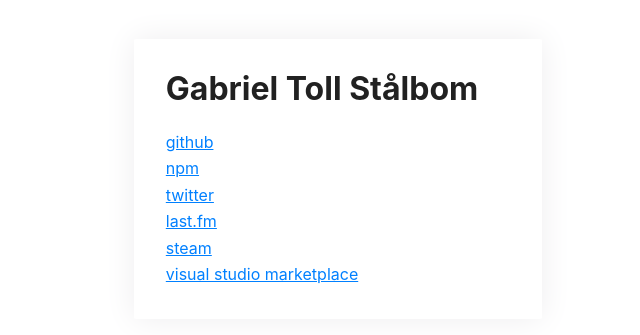
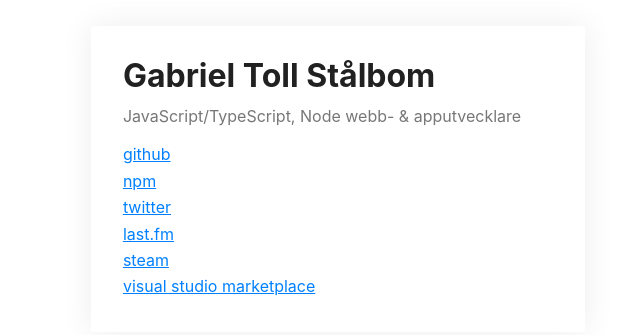
Before and after one commit to gabbes/www, a Gatsby site: page / in a window 1280 px wide. Shown: the part 221-556 px from the top of the page, without its empty margins (302-942 px from the left). Built offline with nearby package versions, Linux system fonts and the light colour scheme; Gatsby itself is replaced by a stand-in of ours.

Commit message:
feat(pages): add description

```diff
--- a/src/pages/index.css
+++ b/src/pages/index.css
@@ -27,6 +27,13 @@
   color: #212121;
   font-size: 32px;
   margin-top: 0;
+  margin-bottom: 0.75rem;
+}
+
+.description {
+  color: #777;
+  font-size: 16px;
+  margin-top: 0;
 }
 
 .list {
--- a/src/pages/index.tsx
+++ b/src/pages/index.tsx
@@ -33,6 +33,9 @@
   <div className="container">
     <main className="main">
       <h1 className="title">Gabriel Toll Stålbom</h1>
+      <p className="description">
+        JavaScript/TypeScript, Node webb- & apputvecklare
+      </p>
       <ul className="list">
         {links.map(({ url, label }, index) => (
           <li key={index}>
```
